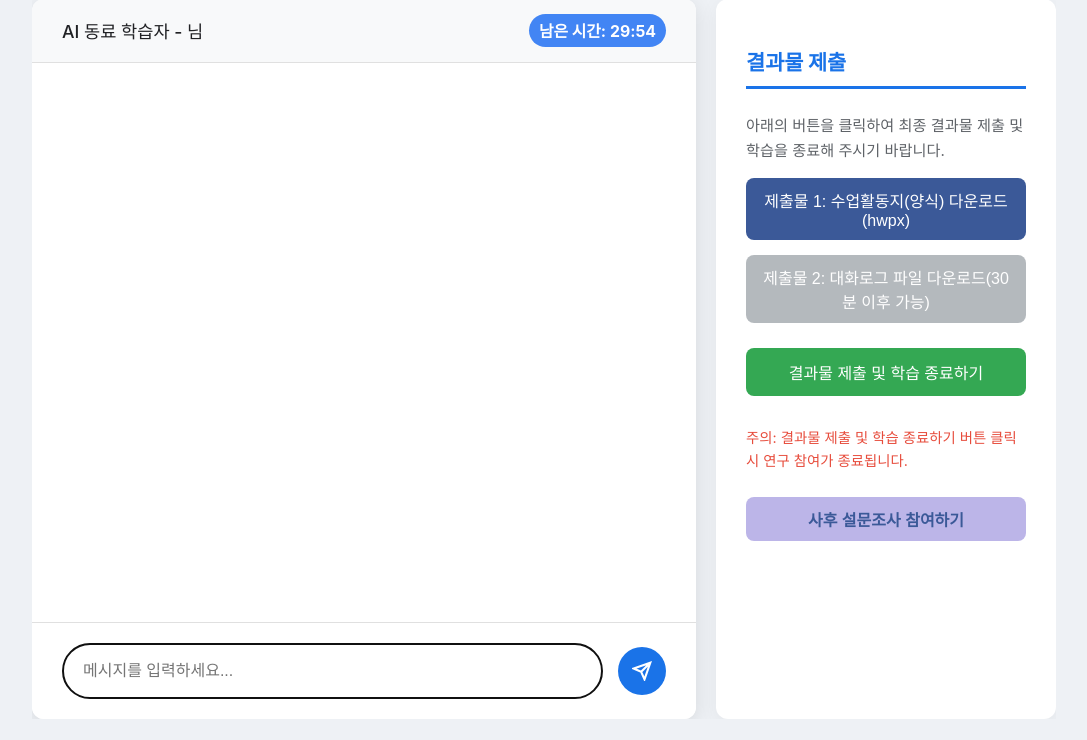
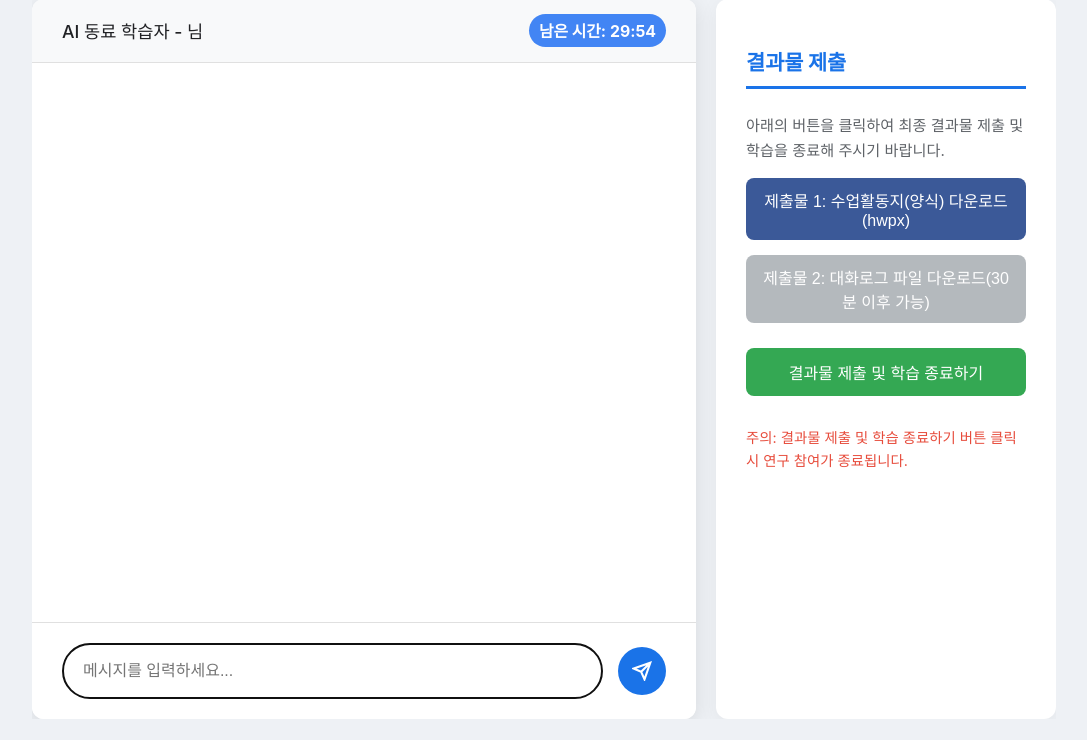
Before and after one commit to Buzzigirl/P4_minsun, a Flask app: template homepage/templates/chat.html in a window 1280 px wide. Shown: the part 41-781 px from the top of the page, without its empty margins (96-1183 px from the left). Run offline with Flask 3, Linux system fonts and the light colour scheme; the template is opened without the code that fills it, so the values that code supplies are empty; parts of the project's set-up code (start-up, migrations or seed data) failed here and were passed over.

Commit message:
FE: Hide post-survey, update Google Drive link, and finalize submission message.

```diff
--- a/homepage/static/js/chat_logic.js
+++ b/homepage/static/js/chat_logic.js
@@ -170,7 +170,7 @@ function checkTimeAndShowPopup() {
 
     } else {
         // 2) 30분 지났을 경우 (제출 가능)
-        MODAL_MESSAGE.innerHTML = '결과물 제출양식을 다운로드 하신 후 구글 드라이브에 업로드 해 주시면 됩니다.';
+        MODAL_MESSAGE.innerHTML = '구글 드라이브 링크에 들어가서 본인 이름의 파일에 있는 최종 결과물 양식을 작성해주시기 바랍니다.';
 
         const yesButton = document.createElement('button');
         yesButton.textContent = '예';
--- a/homepage/templates/chat.html
+++ b/homepage/templates/chat.html
@@ -67,7 +67,7 @@
                 주의: 결과물 제출 및 학습 종료하기 버튼 클릭 시 연구 참여가 종료됩니다.
             </p>
 
-            <a href="https://docs.google.com/forms/d/e/1FAIpQLSejTDmVCKloMc2R6w_Q2G-wst8aiJ4JKcyRHurAgiv_R_RVdg/viewform" target="_blank" style="text-decoration: none;">
+            <a href="#" target="_blank" style="display: none;">
                 <button type="button" style="width: 100%; padding: 10px; margin-top: 10px; background-color: #BCB5E8; color: #3b5998; border: none; border-radius: 8px; font-size: 1em; cursor: pointer; font-weight: bold;">
                     사후 설문조사 참여하기
                 </button>
```
